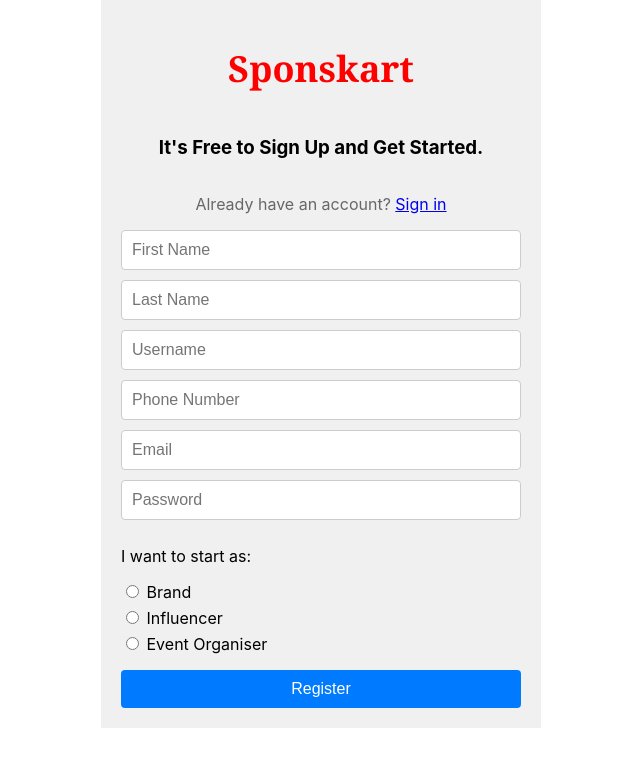
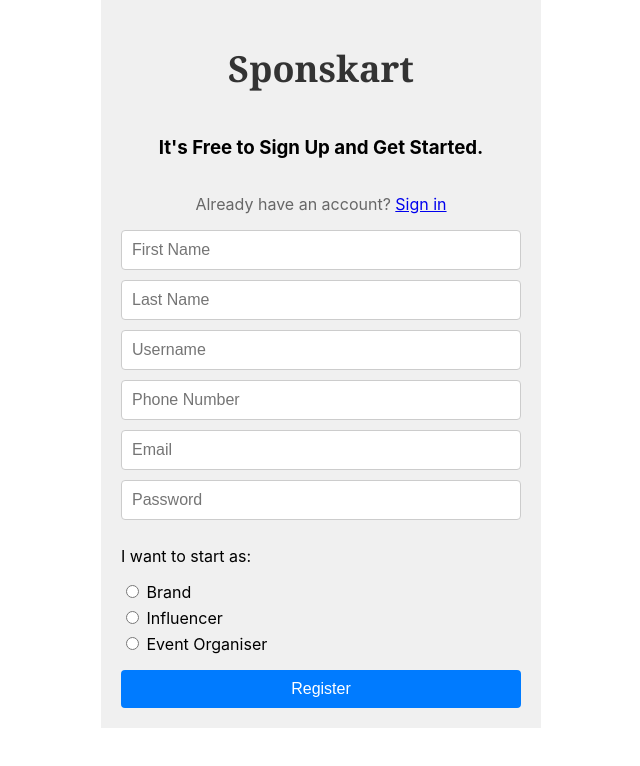
Before and after one commit to JainPriya1234/Sponskart-frontend, a React (Create React App) app: page / in a window 1280 px wide. Shown: the top 766 px of the page, without its empty margins (319-959 px from the left). Built offline with nearby package versions, Linux system fonts and the light colour scheme.

Commit message:
css added

```diff
--- a/src/App.css
+++ b/src/App.css
@@ -34,7 +34,7 @@
 h1 {
   font-size: 36px;
   font-weight: 600;
-  color: red;
+  color: #333;
   text-align: center;
   font-Style: "italic";
   font-Family: "Georgia";
```
